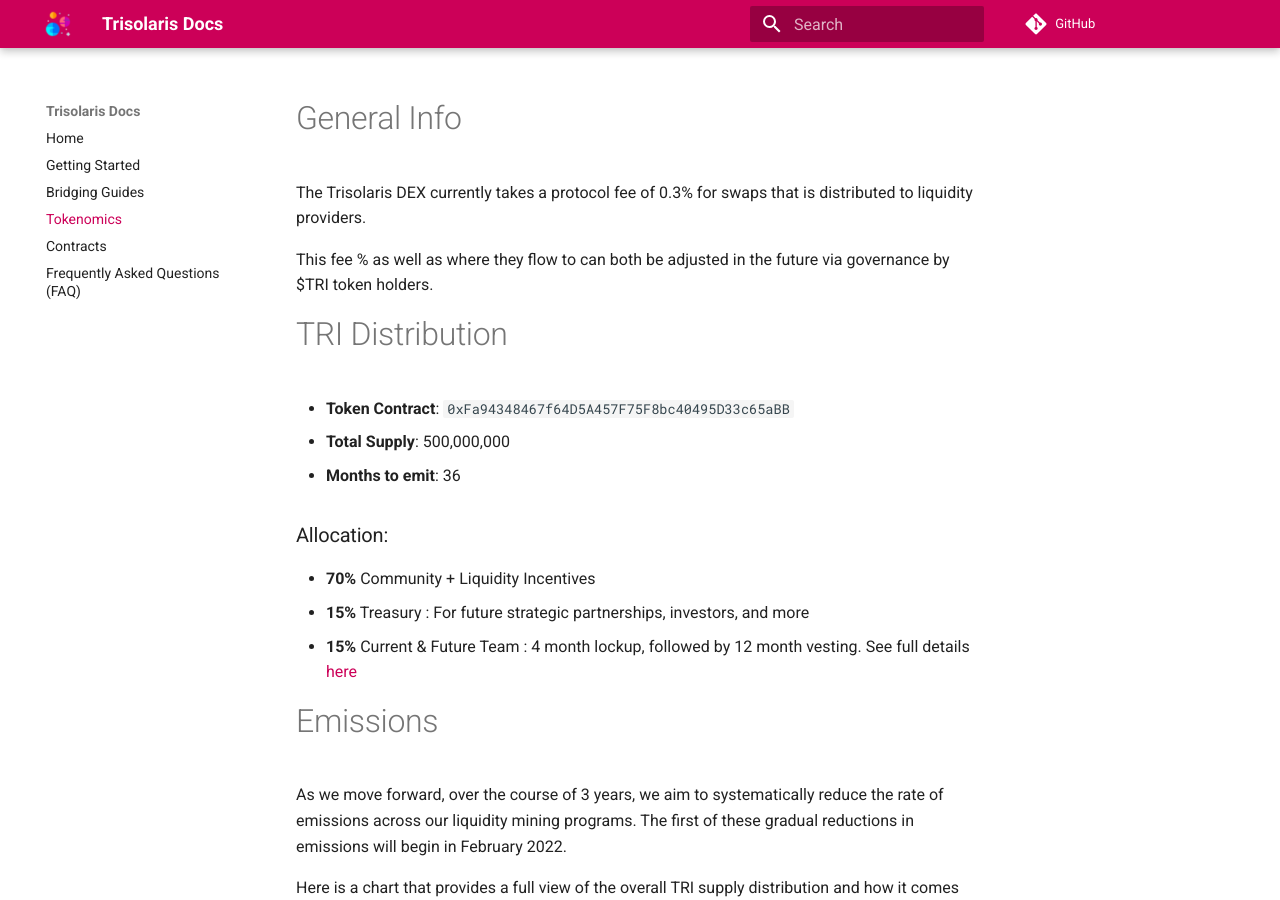
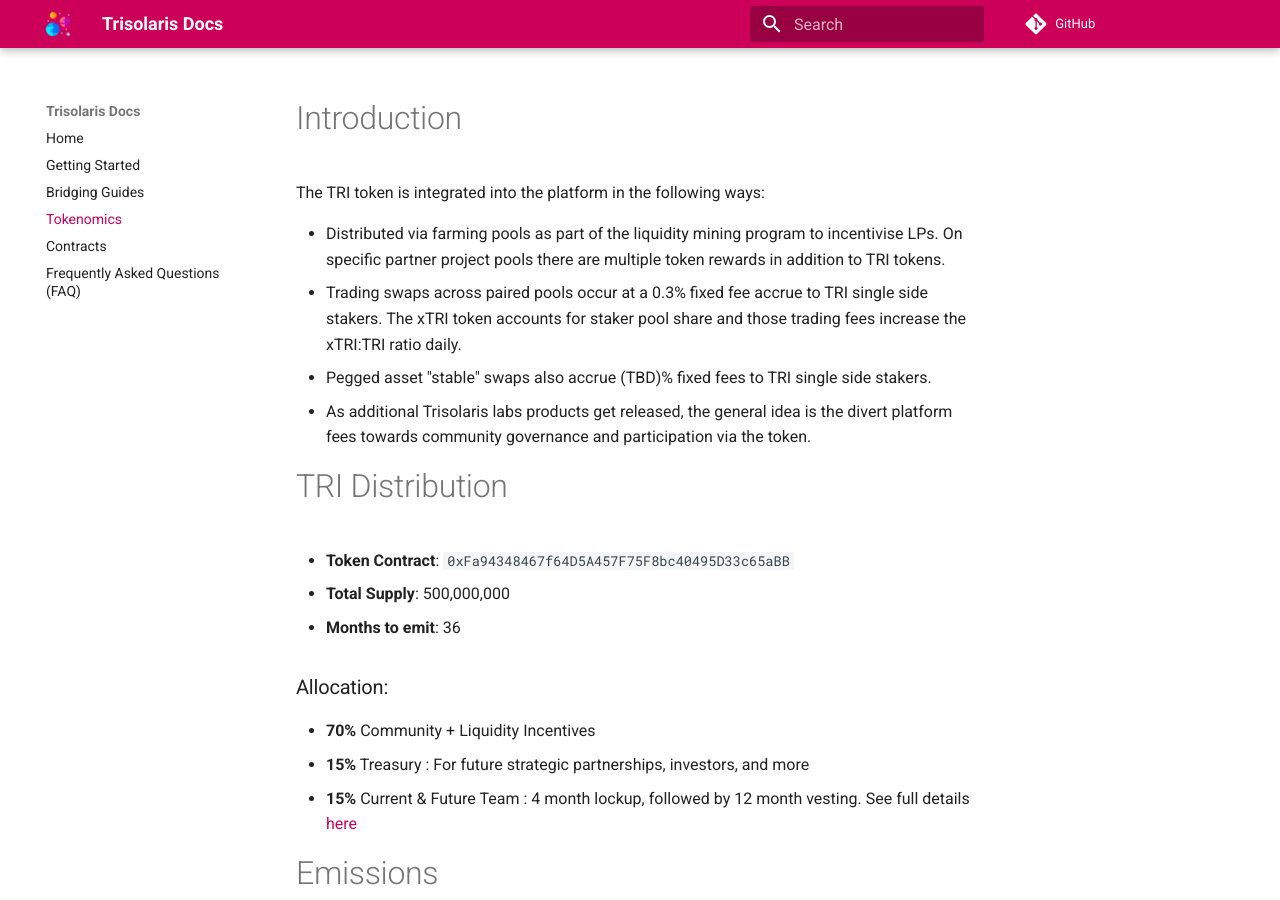
Before and after one commit to trisolaris-labs/docs, an MkDocs documentation site: the page built from docs/tokenomics.md, in a window 1280 px wide and 900 px high. Built offline with MkDocs 1.6.1 and Material for MkDocs 9.7.7, drawn with Linux system fonts in a browser that asks for light colours; comment, search, counter and statistics services are not loaded; old or Windows-style settings are respelled for this version of MkDocs.

Commit message:
docs(tokenomics.md, ve-tokenomics.md): update introduction paragraph on tokenomics and make a start on vote locking description

```diff
--- a/docs/tokenomics.md
+++ b/docs/tokenomics.md
@@ -1,23 +1,25 @@
+# Introduction
 
-# General Info
+The TRI token is integrated into the platform in the following ways:
 
-The Trisolaris DEX currently takes a protocol fee of 0.3% for swaps that is distributed to liquidity providers.
-
-This fee % as well as where they flow to can both be adjusted in the future via governance by $TRI token holders.
-
-
+- Distributed via farming pools as part of the liquidity mining program to incentivise LPs.
+  On specific partner project pools there are multiple token rewards in addition to TRI tokens.
+- Trading swaps across paired pools occur at a 0.3% fixed fee accrue to TRI single side stakers.
+  The xTRI token accounts for staker pool share and those trading fees increase the xTRI:TRI ratio daily.
+- Pegged asset "stable" swaps also accrue (TBD)% fixed fees to TRI single side stakers.
+- As additional Trisolaris labs products get released, the general idea is the divert platform fees towards community governance and participation via the token.
 
 # TRI Distribution
 
-* **Token Contract**: `0xFa94348467f64D5A457F75F8bc40495D33c65aBB`
-* **Total Supply**: 500,000,000
-* **Months to emit**: 36
+- **Token Contract**: `0xFa94348467f64D5A457F75F8bc40495D33c65aBB`
+- **Total Supply**: 500,000,000
+- **Months to emit**: 36
 
 ### Allocation:
 
-* **70%** Community + Liquidity Incentives
-* **15%** Treasury : For future strategic partnerships, investors, and more
-* **15%** Current & Future Team : 4 month lockup, followed by 12 month vesting. See full details [here](https://medium.com/trisolaris-labs/update-team-advisors-token-vesting-9ced4bc72aee)
+- **70%** Community + Liquidity Incentives
+- **15%** Treasury : For future strategic partnerships, investors, and more
+- **15%** Current & Future Team : 4 month lockup, followed by 12 month vesting. See full details [here](https://medium.com/trisolaris-labs/update-team-advisors-token-vesting-9ced4bc72aee)
 
 # Emissions
 
@@ -36,67 +38,64 @@
 
 ### Emissions Schedule By Month:
 
-**Month**|**TRI Per Block**
-:-----:|:-----:
-Nov 2021|5
-Dec 2021|5
-Jan 2022|5
-Feb 2022|4.75
-Mar 2022|4.75
-Apr 2022|4.5
-May 2022|4.5
-Jun 2022|4
-Jul 2022|4
-Aug 2022|3.75
-Sep 2022|3.75
-Oct 2022|3.75
-Nov 2022|3.75
-Dec 2022|3.5
-Jan 2023|3.5
-Feb 2023|3.5
-Mar 2023|3.5
-Apr 2023|3.25
-May 2023|3.25
-Jun 2023|3.25
-Jul 2023|3.25
-Aug 2023|3
-Sep 2023|3
-Oct 2023|3
-Nov 2023|3
-Dec 2023|3
-Jan 2024|3
-Feb 2024|2.75
-Mar 2024|2.75
-Apr 2024|2.75
-May 2024|2.75
-Jun 2024|2.75
-Jul 2024|2.75
-Aug 2024|2.5
-Sep 2024|2.5
-Oct 2024|2.5
-Nov 2024|2.5
-
-
-
+| **Month** | **TRI Per Block** |
+| :-------: | :---------------: |
+| Nov 2021  |         5         |
+| Dec 2021  |         5         |
+| Jan 2022  |         5         |
+| Feb 2022  |       4.75        |
+| Mar 2022  |       4.75        |
+| Apr 2022  |        4.5        |
+| May 2022  |        4.5        |
+| Jun 2022  |         4         |
+| Jul 2022  |         4         |
+| Aug 2022  |       3.75        |
+| Sep 2022  |       3.75        |
+| Oct 2022  |       3.75        |
+| Nov 2022  |       3.75        |
+| Dec 2022  |        3.5        |
+| Jan 2023  |        3.5        |
+| Feb 2023  |        3.5        |
+| Mar 2023  |        3.5        |
+| Apr 2023  |       3.25        |
+| May 2023  |       3.25        |
+| Jun 2023  |       3.25        |
+| Jul 2023  |       3.25        |
+| Aug 2023  |         3         |
+| Sep 2023  |         3         |
+| Oct 2023  |         3         |
+| Nov 2023  |         3         |
+| Dec 2023  |         3         |
+| Jan 2024  |         3         |
+| Feb 2024  |       2.75        |
+| Mar 2024  |       2.75        |
+| Apr 2024  |       2.75        |
+| May 2024  |       2.75        |
+| Jun 2024  |       2.75        |
+| Jul 2024  |       2.75        |
+| Aug 2024  |        2.5        |
+| Sep 2024  |        2.5        |
+| Oct 2024  |        2.5        |
+| Nov 2024  |        2.5        |
 
 # Incentivized Pools
 
 Liquidity providers who stake their LP tokens from the following pools in the [Farms page](https://www.trisolaris.io/#/farm/1) will be rewarded with $TRI from the 70% Liquidity Incentives allocation.
 
-| Pool       | TRI Allocation (%) | LP Address                                 | Explorer Link                                                                                       |
-|------------|--------------------|--------------------------------------------|-----------------------------------------------------------------------------------------------------|
-| wNEAR-TRI  |                 22 | `0x84b123875F0F36B966d0B6Ca14b31121bd9676AD`  | [Link](https://explorer.mainnet.aurora.dev/address/0x84b123875F0F36B966d0B6Ca14b31121bd9676AD/transactions) |
-| TRI-USDT  |                10 | `0x61C9E05d1Cdb1b70856c7a2c53fA9c220830633c` | [Link](https://explorer.mainnet.aurora.dev/address/0x61C9E05d1Cdb1b70856c7a2c53fA9c220830633c/transactions) |
-| wNEAR-ETH  |                 11 | `0x63da4DB6Ef4e7C62168aB03982399F9588fCd198` | [Link](https://explorer.mainnet.aurora.dev/address/0x63da4DB6Ef4e7C62168aB03982399F9588fCd198/transactions) |
-| wNEAR-USDC |                 11 | `0x20F8AeFB5697B77E0BB835A8518BE70775cdA1b0` | [Link](https://explorer.mainnet.aurora.dev/address/0x20F8AeFB5697B77E0BB835A8518BE70775cdA1b0/transactions) |
-| wNEAR-USDT |                 11 | `0x03B666f3488a7992b2385B12dF7f35156d7b29cD` | [Link](https://explorer.mainnet.aurora.dev/address/0x03B666f3488a7992b2385B12dF7f35156d7b29cD/transactions) |
-| USDC-USDT  |                 10 | `0x2fe064B6c7D274082aa5d2624709bC9AE7D16C77` | [Link](https://explorer.mainnet.aurora.dev/address/0x2fe064B6c7D274082aa5d2624709bC9AE7D16C77/transactions) |
-| wNEAR-WBTC |                 11 | `0xbc8A244e8fb683ec1Fd6f88F3cc6E565082174Eb` | [Link](https://explorer.mainnet.aurora.dev/address/0xbc8A244e8fb683ec1Fd6f88F3cc6E565082174Eb/transaction) |
-| AURORA-ETH  |                1 | `0x5eeC60F348cB1D661E4A5122CF4638c7DB7A886e` | [Link](https://explorer.mainnet.aurora.dev/address/0x5eeC60F348cB1D661E4A5122CF4638c7DB7A886e/transactions) |
-| TRI-AURORA  |                7 | `0xd1654a7713617d41A8C9530Fb9B948d00e162194` | [Link](https://explorer.mainnet.aurora.dev/address/0xd1654a7713617d41A8C9530Fb9B948d00e162194/transactions) |
-| wNEAR-LUNA  |                1 | `0xdF8CbF89ad9b7dAFdd3e37acEc539eEcC8c47914` | [Link](https://explorer.mainnet.aurora.dev/address/0xdF8CbF89ad9b7dAFdd3e37acEc539eEcC8c47914/transactions) |
-| wNEAR-UST  |                1 | `0xa9eded3E339b9cd92bB6DEF5c5379d678131fF90` | [Link](https://explorer.mainnet.aurora.dev/address/0xa9eded3E339b9cd92bB6DEF5c5379d678131fF90/transactions) |
-| wNEAR-AVAX  |                1 | `0x6443532841a5279cb04420E61Cf855cBEb70dc8C` | [Link](https://explorer.mainnet.aurora.dev/address/0x6443532841a5279cb04420E61Cf855cBEb70dc8C/transactions) |
-| wNEAR-BNB |                1 | `0x7be4a49AA41B34db70e539d4Ae43c7fBDf839DfA` | [Link](https://explorer.mainnet.aurora.dev/address/0x7be4a49AA41B34db70e539d4Ae43c7fBDf839DfA/transactions) |
-| wNEAR-MATIC |                1 | `0x3dC236Ea01459F57EFc737A12BA3Bb5F3BFfD071` | [Link](https://explorer.mainnet.aurora.dev/address/0x3dC236Ea01459F57EFc737A12BA3Bb5F3BFfD071/transactions) |
-| wNEAR-FLX |                1 | `0x48887cEEA1b8AD328d5254BeF774Be91B90FaA09` | [Link](https://explorer.mainnet.aurora.dev/address/0x48887cEEA1b8AD328d5254BeF774Be91B90FaA09/transactions) |
+| Pool        | TRI Allocation (%) | LP Address                                   | Explorer Link                                                                                               |
+| ----------- | ------------------ | -------------------------------------------- | ----------------------------------------------------------------------------------------------------------- |
+| wNEAR-TRI   | 22                 | `0x84b123875F0F36B966d0B6Ca14b31121bd9676AD` | [Link](https://explorer.mainnet.aurora.dev/address/0x84b123875F0F36B966d0B6Ca14b31121bd9676AD/transactions) |
+| TRI-USDT    | 10                 | `0x61C9E05d1Cdb1b70856c7a2c53fA9c220830633c` | [Link](https://explorer.mainnet.aurora.dev/address/0x61C9E05d1Cdb1b70856c7a2c53fA9c220830633c/transactions) |
+| wNEAR-ETH   | 11                 | `0x63da4DB6Ef4e7C62168aB03982399F9588fCd198` | [Link](https://explorer.mainnet.aurora.dev/address/0x63da4DB6Ef4e7C62168aB03982399F9588fCd198/transactions) |
+| wNEAR-USDC  | 11                 | `0x20F8AeFB5697B77E0BB835A8518BE70775cdA1b0` | [Link](https://explorer.mainnet.aurora.dev/address/0x20F8AeFB5697B77E0BB835A8518BE70775cdA1b0/transactions) |
+| wNEAR-USDT  | 11                 | `0x03B666f3488a7992b2385B12dF7f35156d7b29cD` | [Link](https://explorer.mainnet.aurora.dev/address/0x03B666f3488a7992b2385B12dF7f35156d7b29cD/transactions) |
+| USDC-USDT   | 10                 | `0x2fe064B6c7D274082aa5d2624709bC9AE7D16C77` | [Link](https://explorer.mainnet.aurora.dev/address/0x2fe064B6c7D274082aa5d2624709bC9AE7D16C77/transactions) |
+| wNEAR-WBTC  | 11                 | `0xbc8A244e8fb683ec1Fd6f88F3cc6E565082174Eb` | [Link](https://explorer.mainnet.aurora.dev/address/0xbc8A244e8fb683ec1Fd6f88F3cc6E565082174Eb/transaction)  |
+| AURORA-ETH  | 1                  | `0x5eeC60F348cB1D661E4A5122CF4638c7DB7A886e` | [Link](https://explorer.mainnet.aurora.dev/address/0x5eeC60F348cB1D661E4A5122CF4638c7DB7A886e/transactions) |
+| TRI-AURORA  | 7                  | `0xd1654a7713617d41A8C9530Fb9B948d00e162194` | [Link](https://explorer.mainnet.aurora.dev/address/0xd1654a7713617d41A8C9530Fb9B948d00e162194/transactions) |
+| wNEAR-LUNA  | 1                  | `0xdF8CbF89ad9b7dAFdd3e37acEc539eEcC8c47914` | [Link](https://explorer.mainnet.aurora.dev/address/0xdF8CbF89ad9b7dAFdd3e37acEc539eEcC8c47914/transactions) |
+| wNEAR-UST   | 1                  | `0xa9eded3E339b9cd92bB6DEF5c5379d678131fF90` | [Link](https://explorer.mainnet.aurora.dev/address/0xa9eded3E339b9cd92bB6DEF5c5379d678131fF90/transactions) |
+| wNEAR-AVAX  | 1                  | `0x6443532841a5279cb04420E61Cf855cBEb70dc8C` | [Link](https://explorer.mainnet.aurora.dev/address/0x6443532841a5279cb04420E61Cf855cBEb70dc8C/transactions) |
+| wNEAR-BNB   | 1                  | `0x7be4a49AA41B34db70e539d4Ae43c7fBDf839DfA` | [Link](https://explorer.mainnet.aurora.dev/address/0x7be4a49AA41B34db70e539d4Ae43c7fBDf839DfA/transactions) |
+| wNEAR-MATIC | 1                  | `0x3dC236Ea01459F57EFc737A12BA3Bb5F3BFfD071` | [Link](https://explorer.mainnet.aurora.dev/address/0x3dC236Ea01459F57EFc737A12BA3Bb5F3BFfD071/transactions) |
+| wNEAR-FLX   | 1                  | `0x48887cEEA1b8AD328d5254BeF774Be91B90FaA09` | [Link](https://explorer.mainnet.aurora.dev/address/0x48887cEEA1b8AD328d5254BeF774Be91B90FaA09/transactions) |
```
Also changed, not shown: docs/ve-tokenomics.md (added, +12 -0 lines).
